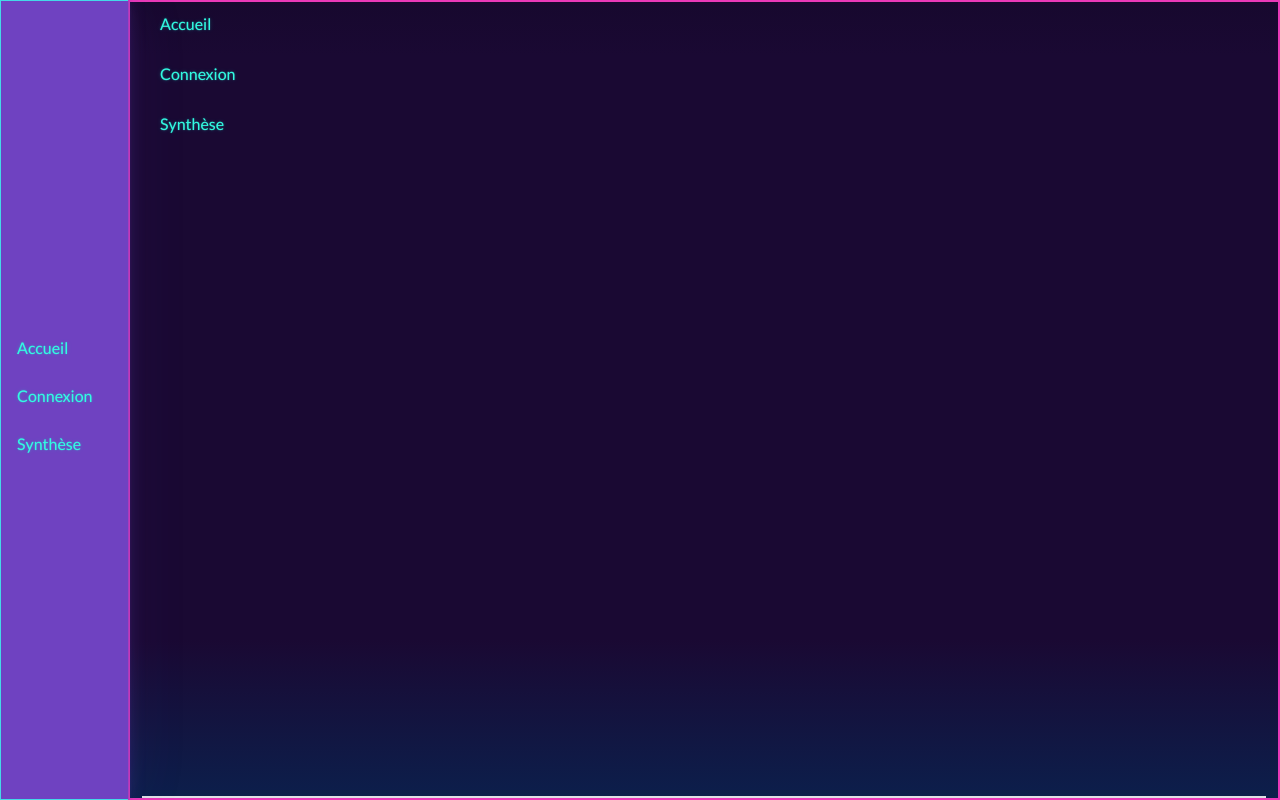
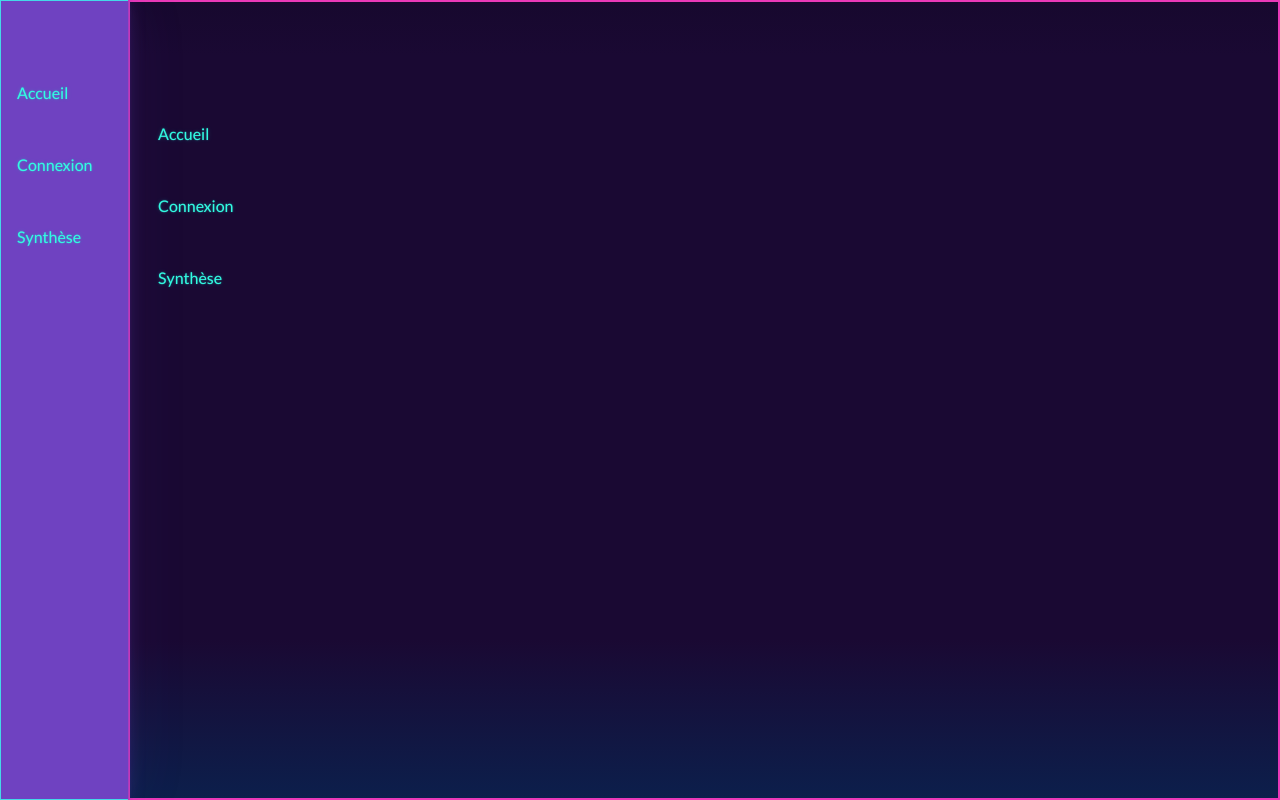
Before and after one commit to Berzok/adeptus_sheet, a Vue app: page /sidemenu in a window 1280 px wide. Built offline with nearby package versions, Linux system fonts and the light colour scheme.

Commit message:
:construction: To rebase -Ajout de classes pour le style

```diff
--- a/public/index.html
+++ b/public/index.html
@@ -5,8 +5,6 @@
     <meta http-equiv="X-UA-Compatible" content="IE=edge">
     <meta name="viewport" content="width=device-width,initial-scale=1.0">
     <link rel="icon" href="<%= BASE_URL %>favicon.ico">
-    <link href="../node_modules/bootstrap/dist/css/bootstrap.min.css" rel="stylesheet">
-    <link href="./node_modules/bootswatch/dist/vapor/bootstrap.min.css" rel="stylesheet">
     <title><%= htmlWebpackPlugin.options.title %></title>
 </head>
 <body>
--- a/src/App.vue
+++ b/src/App.vue
@@ -1,7 +1,7 @@
 <template>
     <div class="d-flex min-vh-100">
         <Sidemenu class="navbar bg-primary"></Sidemenu>
-        <router-view class="container-fluid d-flex flex-grow-1 border border-2 border-secondary"></router-view>
+        <router-view class="container-fluid d-flex flex-grow-1 border border-2 border-secondary pt-5"></router-view>
     </div>
 </template>
 
--- a/src/components/Sidemenu.vue
+++ b/src/components/Sidemenu.vue
@@ -1,13 +1,13 @@
 <template>
     <div id="sidemenu">
-        <ul class="nav nav-tabs flex-column w-100">
-            <li class="nav-item mb-2 w-100">
+        <ul class="nav nav-tabs flex-column align-self-start w-100 mt-5">
+            <li class="nav-item my-3">
                 <router-link to="/accueil" active-class="active" class="nav-link">Accueil</router-link>
             </li>
-            <li class="nav-item mb-2">
+            <li class="nav-item my-3">
                 <router-link to="/login" active-class="active" class="nav-link">Connexion</router-link>
             </li>
-            <li class="nav-item mb-2">
+            <li class="nav-item my-3">
                 <router-link to="/overview" active-class="active" class="nav-link">Synthèse</router-link>
             </li>
         </ul>
```
